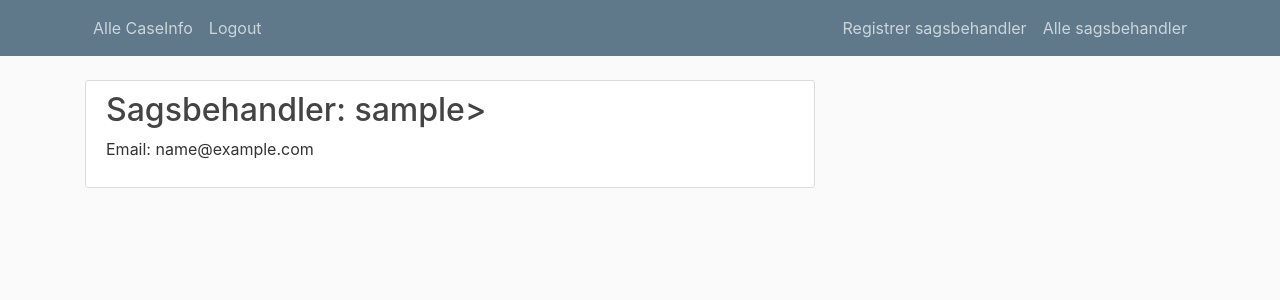
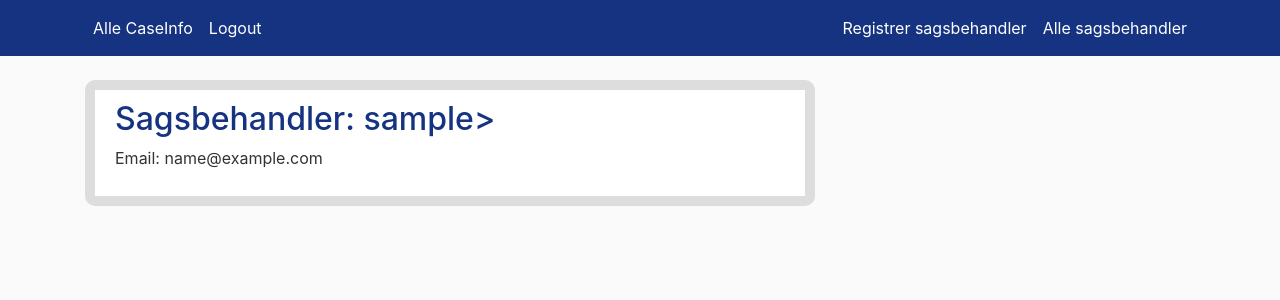
Before and after one commit to Mahnaz-karimi/Whistleblower, a Django app: page /caseworker/1/caseworker/detail/ in a window 1280 px wide. Shown: the top 300 px of the page. Run offline with Django 3.2, Linux system fonts and the light colour scheme; the visitor is signed in with stand-in values (Sample User, id 1); data comes from the database, SQL or seed files in the repository; some libraries are stand-ins or nearby versions.

Commit message:
color changed

```diff
--- a/case/static/css/main.css
+++ b/case/static/css/main.css
@@ -13,15 +13,15 @@ ul {
 }
 
 .bg-steel {
-  background-color: #5f788a;
+  background-color: #153380;
 }
 
 .site-header .navbar-nav .nav-link {
-  color: #cbd5db;
+  color: #ffffff;
 }
 
 .site-header .navbar-nav .nav-link:hover {
-  color: #ffffff;
+  color: #cbd5db;
 }
 
 .site-header .navbar-nav .nav-link.active {
@@ -31,17 +31,17 @@ ul {
 .content-section {
   background: #ffffff;
   padding: 10px 20px;
-  border: 1px solid #dddddd;
-  border-radius: 3px;
-  margin-bottom: 20px;
+  border: 10px solid #dddddd;
+  border-radius: 10px;
+  margin-bottom: 50px;
 }
 
 .article-title {
-  color: #444444;
+  color: #153380;
 }
 
 a.article-title:hover {
-  color: #428bca;
+  color: #153380;
   text-decoration: none;
 }
 
@@ -86,7 +86,7 @@ a.article-title:hover {
 .adminpanel-span {
   font-size: 36px;
   border-bottom: 1px solid #777777;
-  padding-bottom: 10px;
+  padding-bottom: 100px;
   position: relative;
 }
 
--- a/case/templates/case/case_detail.html
+++ b/case/templates/case/case_detail.html
@@ -10,7 +10,7 @@
               <p class="article-content">{{ object.case_info.status}}</p>
               <div>
               {% if deletable %}
-                  <a class="btn btn-danger btn-sm mt-1 mb-1" href="{% url 'case:case-delete' object.id %}">Slet</a>
+                  <a class="btn btn-outline-info btn-sm mt-1 mb-1" href="{% url 'case:case-delete' object.id %}">Slet</a>
               {% endif %}
               {% if editable %}
                   <a class="btn btn-outline-info btn-sm mt-1 mb-1" href="{% url 'case:case-create-new' object.case_info.id %}">Tilføj kommentar</a>
--- a/case/templates/case/caseinfo.html
+++ b/case/templates/case/caseinfo.html
@@ -7,12 +7,12 @@
                     <h10><a href="{% url 'case:caseinfo-cases-view' caseinfo.id %}">{{caseinfo.guid}}</a></h10>
                     <p><small class="text-muted">{{ caseinfo.caseworker }}</small></p>
                 </div>
-                <h10><a class="article-title" href="#"> Firmanavn : {{caseinfo.company}}</a></h10>
+                <h10>Firmanavn : {{caseinfo.company}}</h10>
                 <p> Sagsbehandler: {{caseinfo.caseworker}}</p>
                 <p> Sagsstatus : {{caseinfo.status}}</p>
                  <div>
-                  <a class="btn btn-danger btn-sm mt-1 mb-1" href="{% url 'case:caseinfo-delete' caseinfo.id %}">Slet</a>
-<a class="btn btn-outline-info btn-sm mt-1 mb-1" href="{% url 'case:caseinfo-update' caseinfo.id %}">Ændrer status</a>
+                  <a class="btn btn-outline-info btn-sm mt-1 mb-1" href="{% url 'case:caseinfo-delete' caseinfo.id %}">Slet</a>
+                     <a class="btn btn-outline-info btn-sm mt-1 mb-1" href="{% url 'case:caseinfo-update' caseinfo.id %}">Ændrer status</a>
                   <a class="btn btn-outline-info btn-sm mt-1 mb-1" href="{% url 'case:case-create-new' caseinfo.id %}">Tilføj kommentar</a>
               </div>
             </div>
--- a/case/templates/case/caseinfo_cases.html
+++ b/case/templates/case/caseinfo_cases.html
@@ -5,7 +5,7 @@
             <div class="media-body">
                 <div class="article-metadata">
 
-                    <p><small class="text-muted">{{ case.created|date:"F d, Y" }}</small></p>
+                    <p><small class="media content-section">{{ case.created|date:"F d, Y" }}</small></p>
                 </div>
                 <h10><a class="article-title" href="{% url 'case:case-detail' case.id %}"> Firmanavn : {{case.case_info.company}}</a></h10>
                 <p> Sagens titel:  {{case.title}}</p>
```
